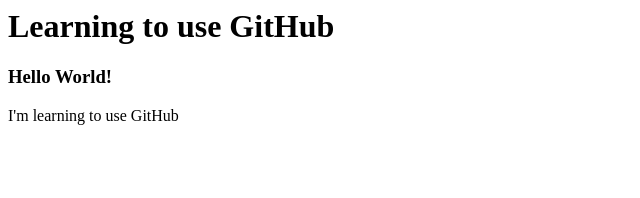
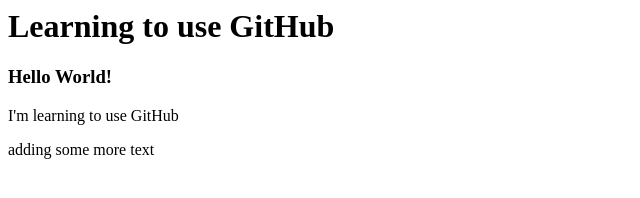
Before and after one commit to dpressley/MyProject, a plain HTML site: page index.html in a window 1280 px wide. Shown: the whole page, without its empty margins (0-640 px from the left). Drawn offline with Linux system fonts and the light colour scheme.

Commit message:
added text
text

```diff
--- a/index.html
+++ b/index.html
@@ -6,5 +6,6 @@
 <h1>Learning to use GitHub</h1>
 <h3> Hello World!</h3>
 <p>I'm learning to use GitHub</p>
+<p>adding some more text</p>
 </body>
 </html>
```
